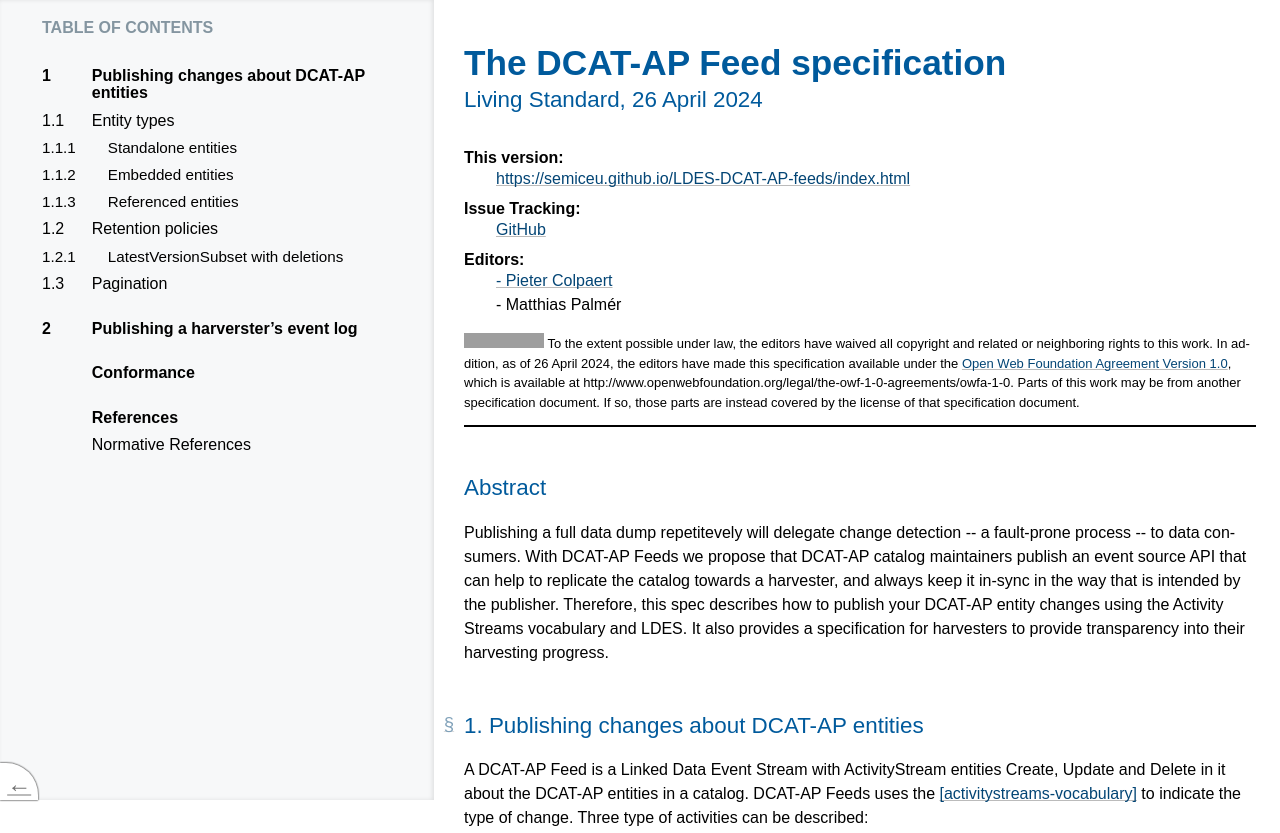
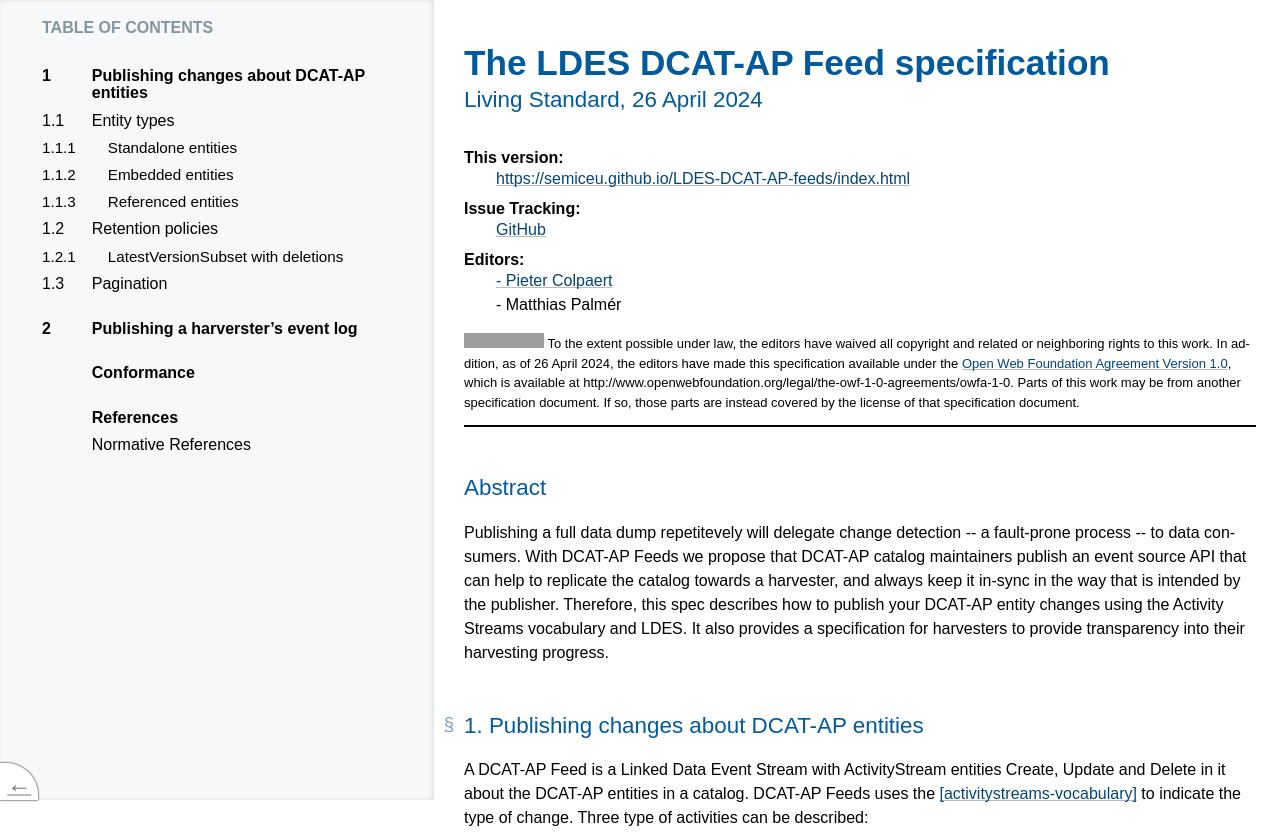
Before and after one commit to SEMICeu/LDES-DCAT-AP-feeds, a plain HTML site: page index.html in a window 1280 px wide. Shown: the top 833 px of the page. Drawn offline with Linux system fonts and the light colour scheme; grey boxes are pictures that could not be loaded.

Commit message:
full title update

```diff
--- a/index.html
+++ b/index.html
@@ -2017,7 +2017,7 @@ c-[il] { color: #000000 } /* Literal.Number.Integer.Long */
  <body class="h-entry">
   <div class="head">
    <p data-fill-with="logo"></p>
-   <h1 class="p-name no-ref" id="title">The DCAT-AP Feed specification</h1>
+   <h1 class="p-name no-ref" id="title">The LDES DCAT-AP Feed specification</h1>
    <h2 class="no-num no-toc no-ref heading settled" id="profile-and-date"><span class="content">Living Standard, <time class="dt-updated" datetime="2024-04-26">26 April 2024</time></span></h2>
    <div data-fill-with="spec-metadata">
     <dl>
```
